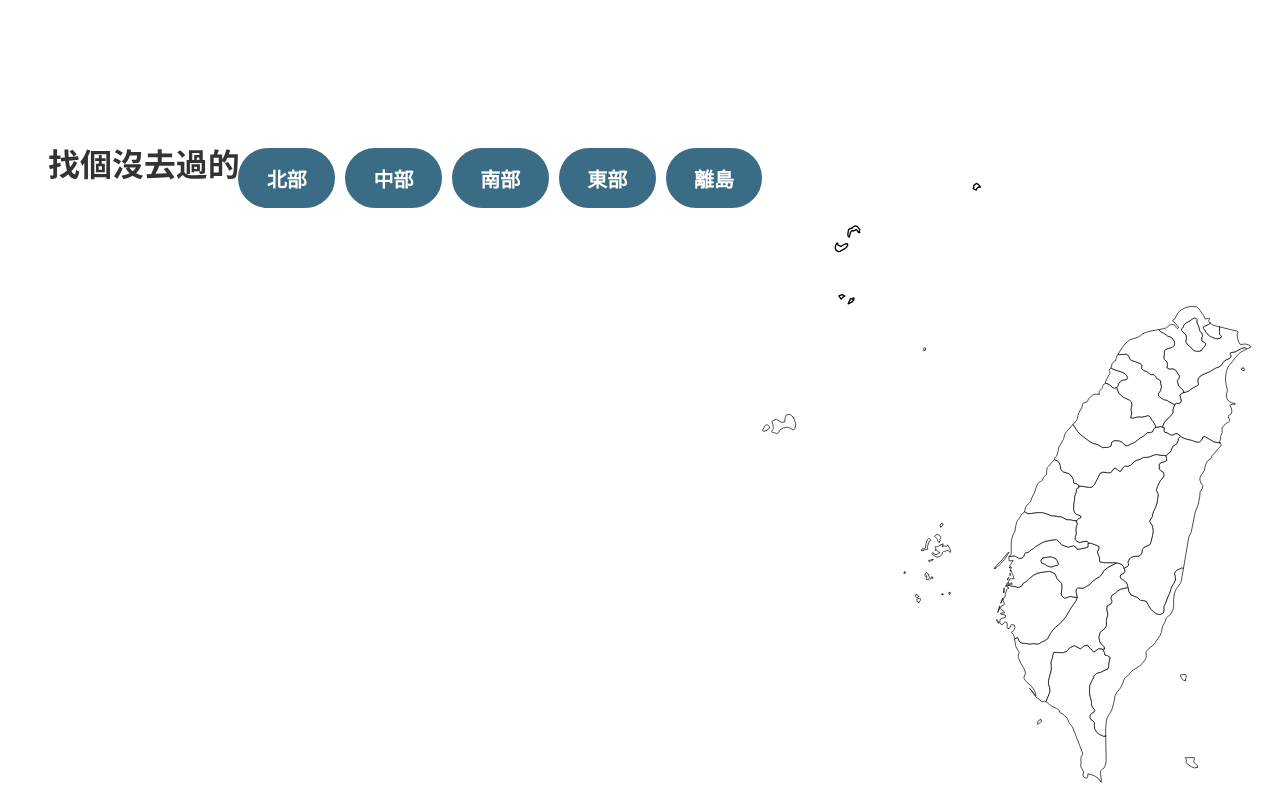
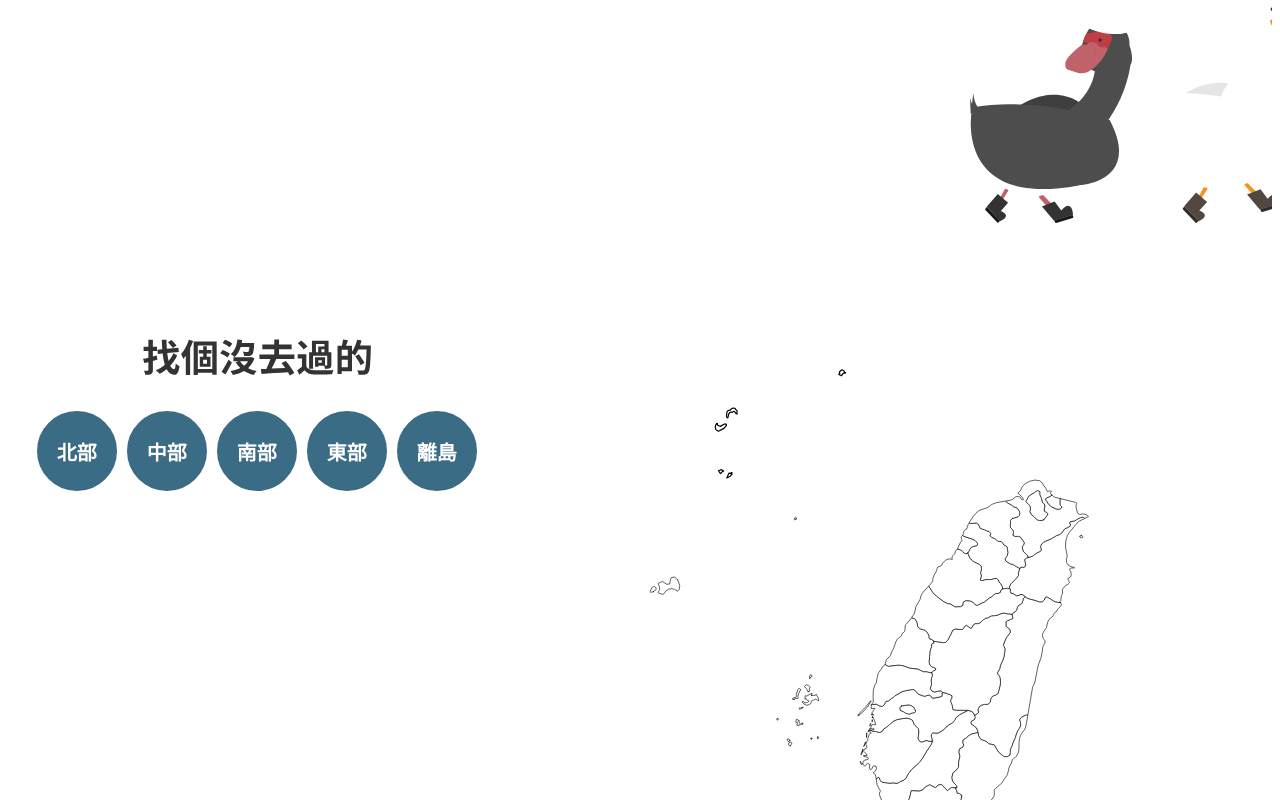
Before and after one commit to sherry-hooo/F2E-Week1-Traveling-Site, a Vue app: page / in a window 1280 px wide. Shown: the part 840-1640 px from the top of the page. Built offline with nearby package versions, Linux system fonts and the light colour scheme; a small style sheet from the web is missing.

Commit message:
modify Taiwan map hover effet

```diff
--- a/src/views/Home.vue
+++ b/src/views/Home.vue
@@ -1,7 +1,8 @@
 <template>
   <main class="home">
     <div class="main_bg"></div>
-    <section class="banner">
+    <!-- 大banner -->
+    <section class="banner_area">
       <img
         class="slogan"
         src="@/assets/img/slogan.svg"
@@ -17,21 +18,24 @@
         <img class="whiteDuck" alt="white-duck" src="@/assets/img/哪裡鴨.svg" />
       </figure>
     </section>
-    <section class="district_intro">
-      <p class="subtitle"><img src="@/assets/img/找個沒去過的.svg" /></p>
-      <div class="district_group">
-        <div class="district_buttons">
+    <!-- 台灣地圖區 -->
+    <section class="map_area">
+      <div class="map_area_description">
+        <p class="title">
+          <img src="@/assets/img/找個沒去過的.svg" />
+        </p>
+        <div class="cityLink_buttons">
           <button
             v-for="district of districts"
             :key="district.id"
             class="district"
             :data-name="district"
-            @click="toggleDistrict"
+            @mouseenter="hoverDistrict(district)"
           >
             {{ district }}
           </button>
         </div>
-
+        <!-- city列表 -->
         <ul class="cities_group">
           <City
             v-for="city of displayedCities"
@@ -39,15 +43,16 @@
             :city="city"
             data-city="city.id"
             :class="{ hoverCity: city.id === hoveredArea }"
-            @mouseover="hoveredCity = city.id"
           ></City>
         </ul>
-        <div class="recent_events"></div>
       </div>
-
-      <div class="Taiwan">
-        <TaiwanMap :hoveredCity="hoveredCity" />
-      </div>
+      <!-- 台灣地圖 -->
+      <figure class="Taiwan">
+        <TaiwanMap
+          :hoveredDistrict="hoveredDistrict"
+          @hoveredArea="receiveHoveredArea"
+        />
+      </figure>
     </section>
   </main>
 </template>
@@ -62,17 +67,16 @@ import Menu from "../components/Menu.vue";
 export default {
   name: "Home",
   components: {
-    City,
     Menu,
     TaiwanMap,
+    City,
   },
   data() {
     return {
       showAll: false,
       chosedCity: "請選擇縣市",
       hoveredArea: "",
-      hoveredCity: "",
-      displayedCities: [],
+      hoveredDistrict: "",
       districts: ["北部", "中部", "南部", "東部", "離島"],
     };
   },
@@ -80,34 +84,48 @@ export default {
     citiesList() {
       return citiesList;
     },
-    displayList() {
-      return this.showAll
-        ? this.citiesList
-        : this.citiesList.filter((city, index) => index < 4);
+    displayedCities() {
+      return citiesList.filter(
+        (city) => city.district === this.hoveredDistrict
+      );
     },
   },
   methods: {
-    toggleDistrict(event) {
-      this.displayedCities = this.citiesList.filter(
-        (city) => city.district === event.target.dataset.name
-      );
+    hoverDistrict(districtName) {
+      this.hoveredDistrict = districtName;
     },
+    receiveHoveredArea(cityName) {
+      this.hoveredArea = cityName;
+    },
+    reportWindowSize(event) {
+      console.log(event.target.innerWidth);
+    },
+  },
+  mounted() {
+    window.addEventListener("resize", this.reportWindowSize);
+  },
+  beforeUnmount() {
+    window.removeEventListener("resize", this.reportWindowSize);
   },
 };
 </script>
 
 <style lang="scss" scoped>
+// main layout
 main {
   overflow: hidden;
+  padding-bottom: 50vh;
   .main_bg {
     position: fixed;
     z-index: -1;
     top: 70px;
   }
-  .district_intro {
-    margin-top: 20vh;
-    position: relative;
-    z-index: -1;
+  .banner_area {
+    box-sizing: content-box;
+    height: calc(100vh - 70px);
+  }
+  .map_area {
+    box-sizing: content-box;
     height: calc(100vh - 70px);
   }
 }
@@ -122,12 +140,10 @@ main {
   background-size: cover;
 }
 // banner
-.banner {
+.banner_area {
   box-sizing: border-box;
   width: 100%;
-  height: calc(100vh - 70px);
-  padding: 40px 0 40px 30px;
-  margin-bottom: 100px;
+  padding: 40px 0 240px 30px;
   display: flex;
   flex-direction: column;
   justify-content: center;
@@ -157,101 +173,111 @@ main {
   }
 }
 
-.subtitle {
-  margin: 0 auto 20px;
-  width: 50%;
-  @media (min-width: 576px) {
-    width: 200px;
-  }
-  @media (min-width: 768px) {
-    margin-left: 40px;
-  }
-  img {
-    width: 100%;
-    height: 100%;
-  }
-}
-.district_intro {
-  display: flex;
-  flex-direction: column;
+// 台灣地圖區
+.map_area {
   color: black;
   font-size: 12px;
-  @media (min-width: 768px) {
+  padding: 70px 20px 40px;
+
+  display: block;
+  flex-direction: column;
+  justify-content: center;
+  align-items: center;
+  @include breakpoint.tablet {
+    display: flex;
     flex-direction: row;
-    align-items: flex-start;
-    justify-content: space-evenly;
+    align-items: stretch;
+    padding: 70px 20px 0;
   }
-
   .Taiwan {
-    // width: 40%;
-    flex: 0 0 40%;
-    // height: 500px;
-    > * {
+    width: 100%;
+    height: calc(80vh - 70px);
+    transform: translateX(-50px);
+    > svg {
       width: 100%;
       height: 100%;
     }
+    @include breakpoint.desktop {
+      flex: 1 1 60%;
+      width: 60%;
+      transform: none;
+    }
   }
-  .district_group {
+  &_description {
+    width: 100%;
     display: flex;
-    flex-wrap: wrap;
-    gap: 30px;
-    flex: 1 1 45%;
-
-    .district_buttons {
-      flex: 0 1 100%;
+    flex-direction: column;
+    justify-content: flex-start;
+    align-items: center;
+    @include breakpoint.tablet {
+      flex: 1 1 40%;
+      width: 40%;
+    }
+    .title {
+      box-sizing: content-box;
+      width: 50%;
+      margin-bottom: 30px;
       display: flex;
-      gap: 10px;
+      align-items: center;
+      img {
+        width: 100%;
+      }
+      @include breakpoint.desktop {
+        width: 50%;
+      }
+    }
+    .cityLink_buttons {
+      width: 100%;
+      margin-bottom: 50px;
+      display: flex;
+      flex-wrap: wrap;
       justify-content: center;
 
       .district {
-        flex: 0 1 100px;
-        min-height: 60px;
-        min-width: 60px;
+        aspect-ratio: 1;
+        width: 50px;
+        height: 50px;
         border: 3px solid #3b6c85;
-        border-radius: 50px;
+        border-radius: 50%;
+        margin: 5px;
         background: #3b6c85;
         color: white;
         font-weight: 700;
-        font-size: 14px;
+        font-size: 16px;
         transition: all 0.5s;
-
-        @media (min-width: 576px) {
-          font-size: 16px;
-        }
-        @media (min-width: 768px) {
-          font-size: 20px;
-        }
-
         &:hover {
           background: none;
           color: #3b6c85;
           transition: all 0.5s;
         }
+        @include breakpoint.mobile {
+          font-size: 20px;
+          width: 80px;
+          height: 80px;
+        }
+        @include breakpoint.tablet {
+          font-size: 20px;
+          width: 80px;
+          height: 80px;
+        }
       }
-    }
-    .cities_group {
-      flex: 0 1 100%;
-      display: flex;
-      flex-wrap: wrap;
-      gap: 10px;
-      justify-content: center;
     }
   }
 }
 
-.district_intro {
-  padding: 20px;
-  p {
-    margin-left: 20px;
-    text-align: start;
+// cities 縣市列表
+.cities_group {
+  padding: 0 50px;
+  display: flex;
+  flex-wrap: wrap;
+  justify-content: center;
+  @include breakpoint.tablet {
+    flex-direction: column;
+    width: 100%;
   }
-  .thumbnail_group {
-    display: flex;
-    flex-wrap: wrap;
-    margin: 20px 0;
-    a {
-      margin: 20px;
-    }
+  a {
+    width: fit-content;
+    margin: 10px;
   }
 }
 
@@ -261,18 +287,18 @@ main {
 }
 
 // menu
-
 ::v-deep .menu {
   width: 80%;
   flex-direction: column;
   margin-top: 40px;
+  justify-content: flex-start;
 
   .dropDown_menu {
+    width: 80%;
     height: 60px;
     padding: 20px 30px;
     border-radius: 24px;
     background: #ffffff;
-    font-size: 18px;
     cursor: pointer;
     display: flex;
     justify-content: space-between;
@@ -284,11 +310,15 @@ main {
   .dropDown_select {
     border: 1px solid black;
     border-radius: 24px;
-    width: 100%;
-    top: 110%;
+    width: 80%;
+    top: 80px;
+    bottom: 0;
+    left: 0;
+    right: 0;
+    margin: 0 auto;
+    height: fit-content;
   }
   .search_button {
-    font-size: 18px;
     width: 80%;
     height: 60px;
     border-radius: 24px;
```
